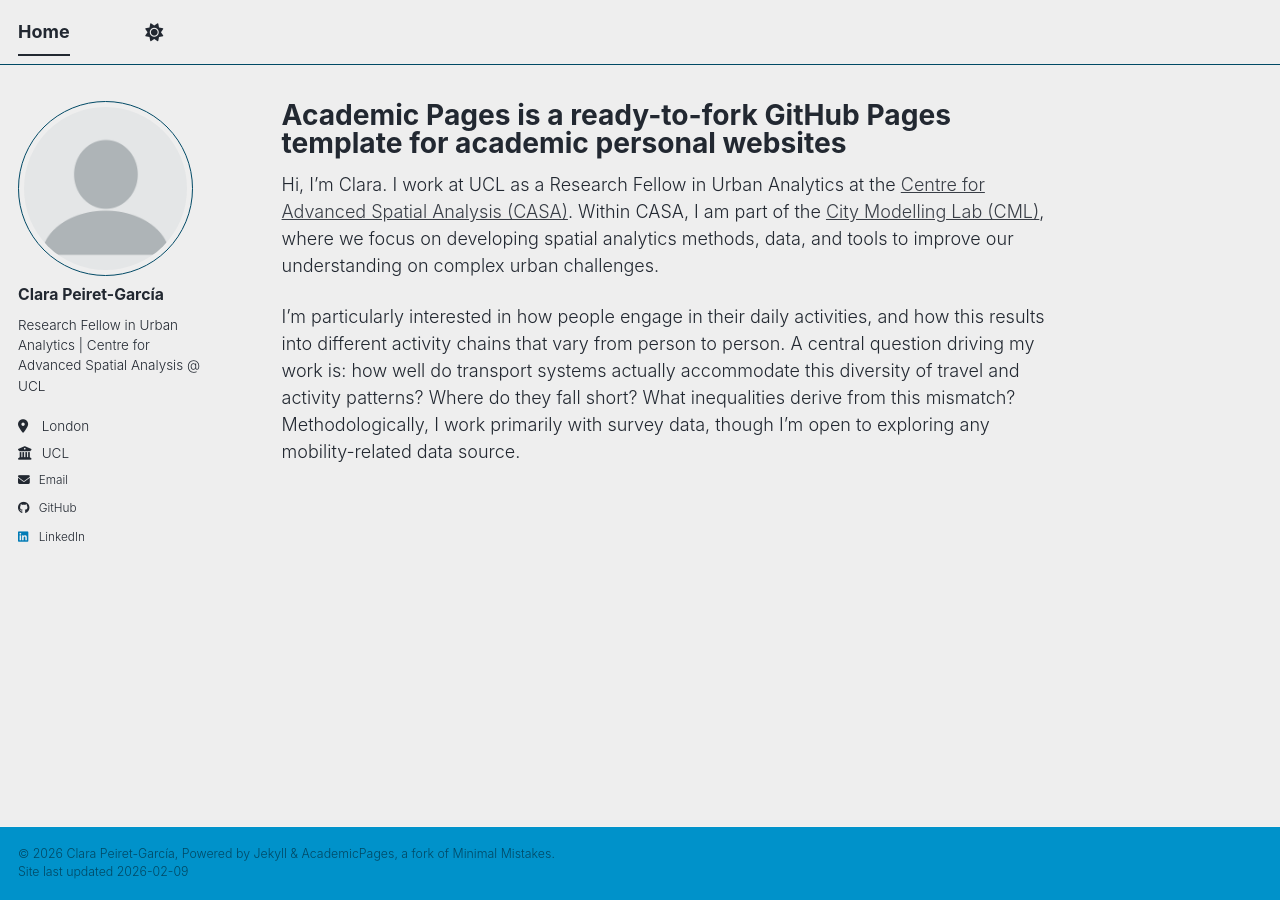
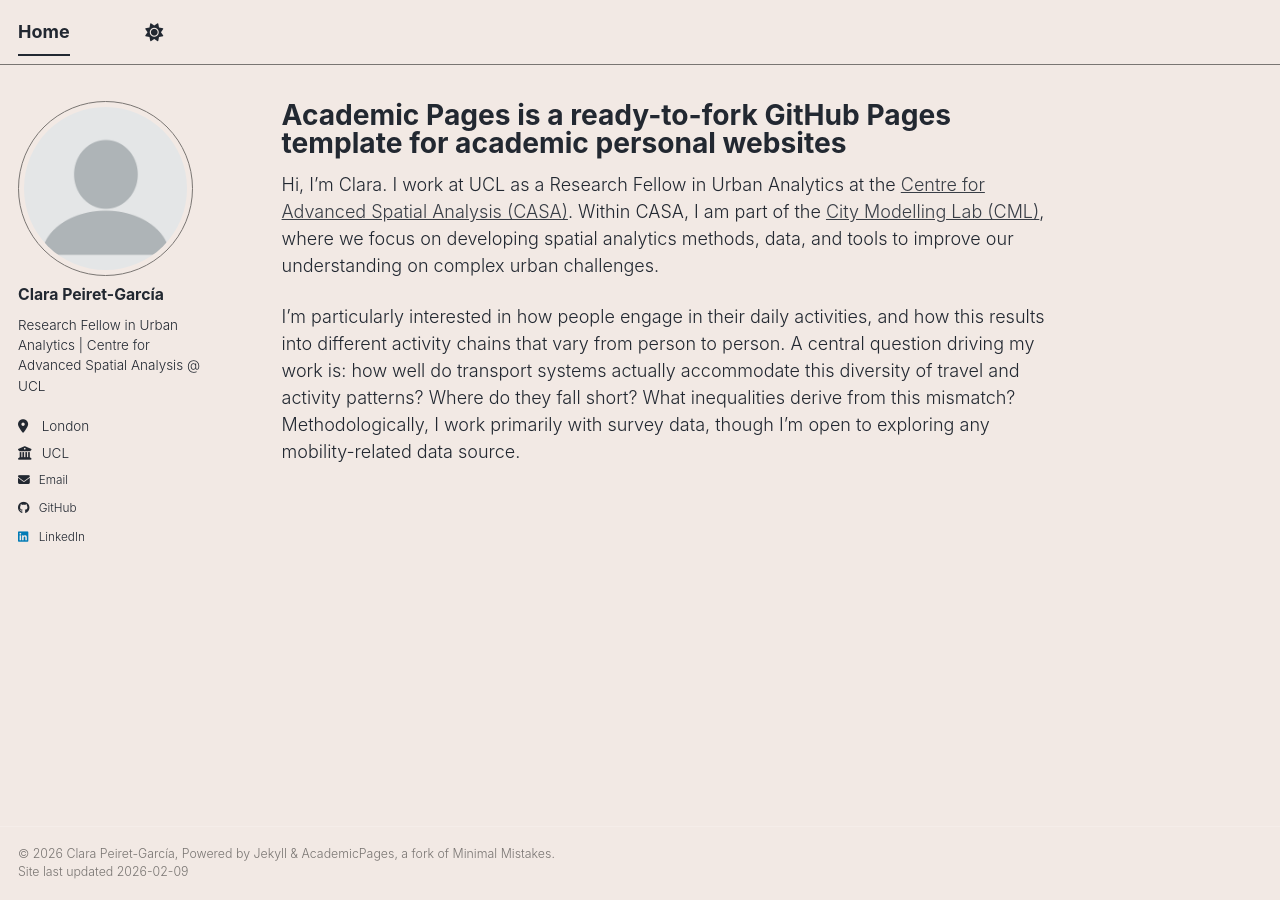
Before and after one commit to cpeiretgarcia/cpeiretgarcia.github.io, a Jekyll site: the page built from _pages/about.md, in a window 1280 px wide. Built offline with Jekyll 4.4.1, drawn with Linux system fonts in a browser that asks for light colours; a script bundle is joined from its source files by our own code; library files that are not in the unit come from our copies.

Commit message:
change background

```diff
--- a/_sass/theme/_air_light.scss
+++ b/_sass/theme/_air_light.scss
@@ -3,12 +3,12 @@
     ========================================================================== */
 
 /* Color codes used for the theme */
-$primary-color              : #0092ca;
+$primary-color              : #f2e9e4;
 $dark-primary-color         : mix(#000, $primary-color, 40%);
 $darker-primary-color       : mix(#000, $primary-color, 60%);
 $light-primary-color        : mix(#000, $primary-color, 50%);
 
-$background                 : #eeeeee;
+$background                 : #f2e9e4;
 $background-light           : mix(#fff, $background, 20%);
 $background-lighter         : mix(#fff, $background, 90%);
 $text                       : #222831;
```
